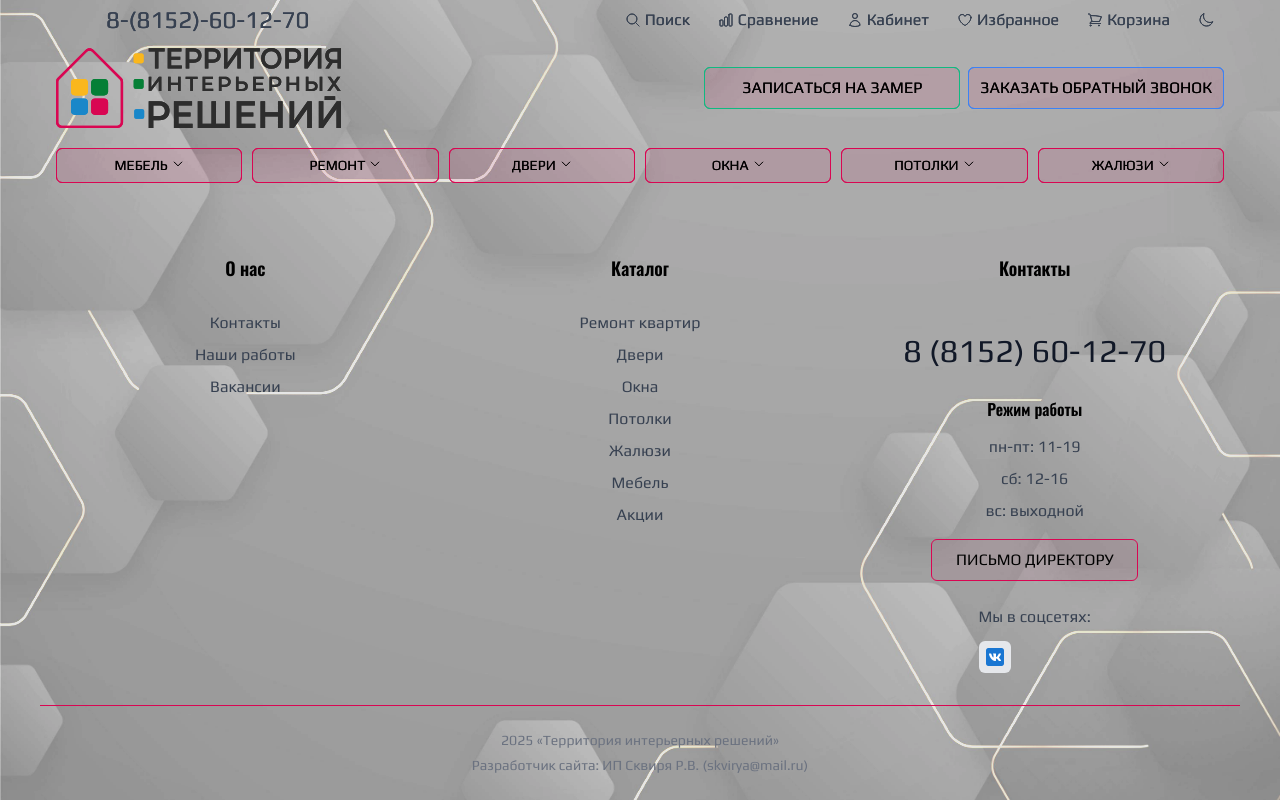
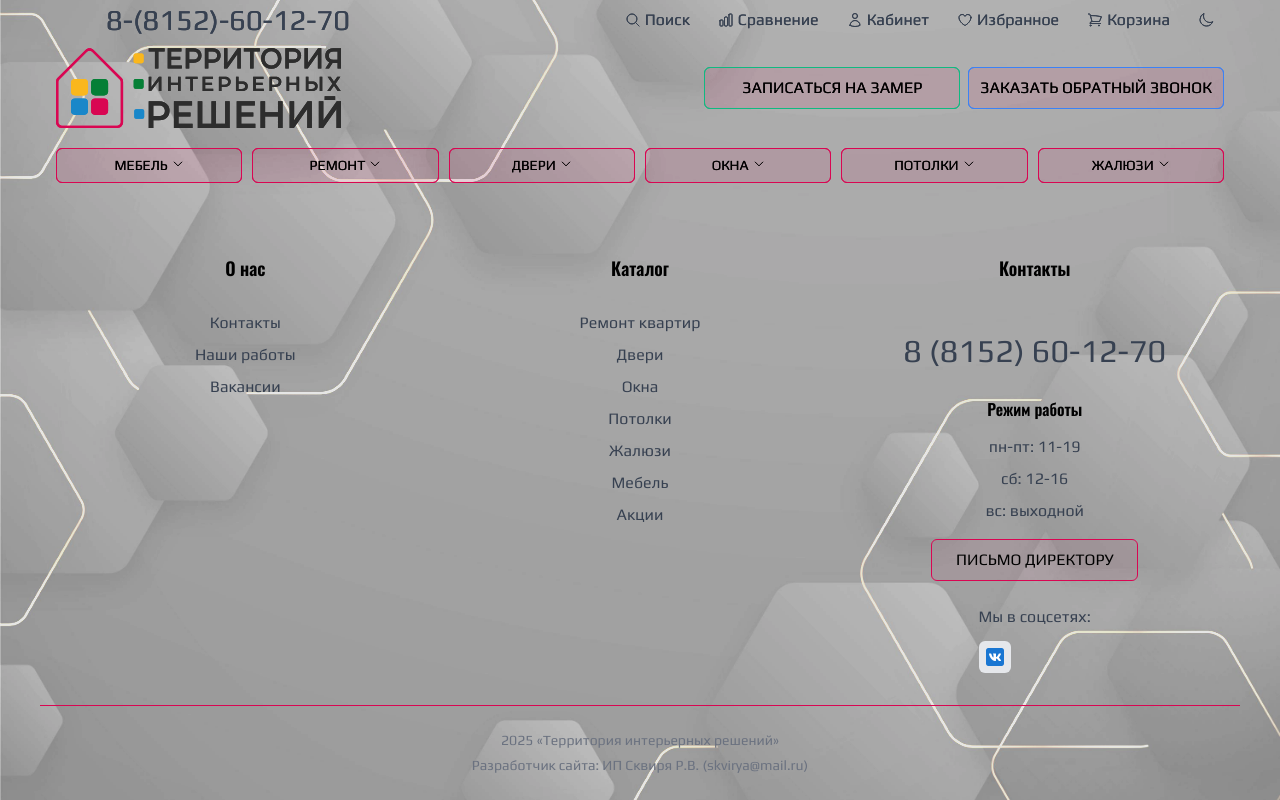
Before and after one commit to Ruslan-Skv/tir-platform, a React (Vite) app in the folder tir-frontend/: page / in a window 1280 px wide. Built offline with nearby package versions, Linux system fonts and the light colour scheme.

Commit message:
fix: поправил размеры шрифтов

```diff
--- a/tir-frontend/src/widgets/footer/ui/Footer/AboutSection/AboutSection.module.css
+++ b/tir-frontend/src/widgets/footer/ui/Footer/AboutSection/AboutSection.module.css
@@ -29,7 +29,7 @@
 }
 
 html[data-theme='dark'] .title {
-  color: #fff;
+  color: #d1d5db;
 }
 
 html[data-theme='dark'] .link {
--- a/tir-frontend/src/widgets/footer/ui/Footer/CatalogSection/CatalogSection.module.css
+++ b/tir-frontend/src/widgets/footer/ui/Footer/CatalogSection/CatalogSection.module.css
@@ -29,7 +29,7 @@
 }
 
 html[data-theme='dark'] .title {
-  color: #fff;
+  color: #d1d5db;
 }
 
 html[data-theme='dark'] .link {
--- a/tir-frontend/src/widgets/footer/ui/Footer/ContactSection/ContactSection.module.css
+++ b/tir-frontend/src/widgets/footer/ui/Footer/ContactSection/ContactSection.module.css
@@ -31,7 +31,7 @@
 }
 
 .phone {
-  color: #111827;
+  color: #374151;
   font-size: 2rem;
   font-weight: 500;
   margin: 1rem 0;
@@ -77,7 +77,7 @@
 
 html[data-theme='dark'] .title,
 html[data-theme='dark'] .subtitle {
-  color: #fff;
+  color: #d1d5db;
 }
 
 html[data-theme='dark'] .text {
@@ -85,7 +85,7 @@ html[data-theme='dark'] .text {
 }
 
 html[data-theme='dark'] .phone {
-  color: #f9fafb;
+  color: #d1d5db;
 }
 
 html[data-theme='dark'] .socialLink {
--- a/tir-frontend/src/widgets/header/ui/TopBar/TopBar.module.css
+++ b/tir-frontend/src/widgets/header/ui/TopBar/TopBar.module.css
@@ -1,7 +1,7 @@
 .contact {
   color: #374151;
   font-family: play, oswald, arial, 'great vibes', Georgia, 'Times New Roman', Times, serif;
-  font-size: 1.5rem;
+  font-size: 1.8rem;
   font-weight: 500;
 }
 
```
